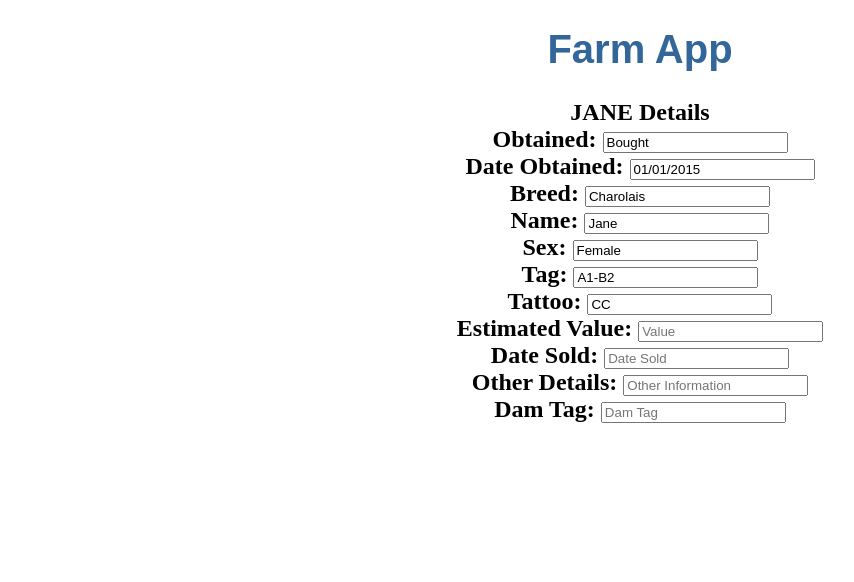
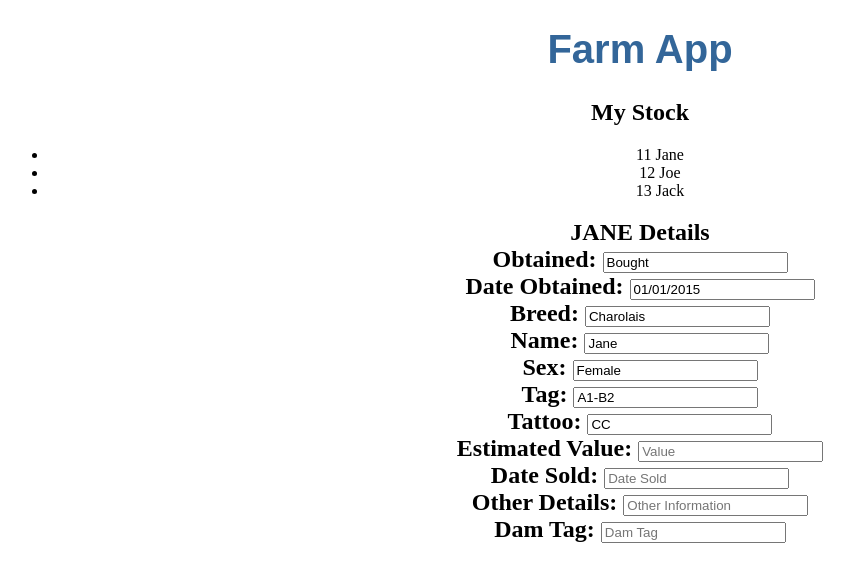
Before and after one commit to diarmaidm/farm, an Angular app: page / in a window 1280 px wide. Shown: the top 582 px of the page, without its empty margins (0-854 px from the left). Built offline with nearby package versions, Linux system fonts and the light colour scheme.

Commit message:
Add mock stock and display list stock

```diff
--- /dev/null
+++ b/src/app/mock-stockes.ts
@@ -0,0 +1,46 @@
+import { Stock } from './stock';
+
+export const STOCKES: Stock[] = [
+  {
+    id: 11,
+    obtainedhow: 'Bought',
+    obtainedwhen: '01/01/2015',
+    breed: 'Charolais',
+    name: 'Jane',
+    sex: 'Female',
+    tag: 'A1-B1',
+    tattoo: 'AA',
+    value: null,
+    soldwhen: null,
+    otherdetails: null,
+    damtag: null
+  },
+  {
+    id: 12,
+    obtainedhow: 'Bought',
+    obtainedwhen: '02/02/2015',
+    breed: 'Angus',
+    name: 'Joe',
+    sex: 'Male',
+    tag: 'A2-B2',
+    tattoo: 'BB',
+    value: null,
+    soldwhen: null,
+    otherdetails: null,
+    damtag: null
+  },
+  {
+    id: 13,
+    obtainedhow: 'Bought',
+    obtainedwhen: '03/03/2015',
+    breed: 'Limousine',
+    name: 'Jack',
+    sex: 'Male',
+    tag: 'A3-B3',
+    tattoo: 'CC',
+    value: null,
+    soldwhen: null,
+    otherdetails: null,
+    damtag: null
+  }
+];
--- a/src/app/stock/stock.component.html
+++ b/src/app/stock/stock.component.html
@@ -1,3 +1,10 @@
+<h2>My Stock</h2>
+<ul class="stock">
+  <li *ngFor="let stock of stockes">
+    <span class="badge">{{stock.id}}</span> {{stock.name}}
+  </li>
+</ul>
+
 <h2>
   {{ stock.name | uppercase }} Details
   <div>
--- a/src/app/stock/stock.component.ts
+++ b/src/app/stock/stock.component.ts
@@ -1,5 +1,6 @@
 import { Component, OnInit } from '@angular/core';
 import { Stock } from '../stock';
+import { STOCKES } from '../mock-stockes';
 
 @Component({
   selector: 'app-stock',
@@ -8,6 +9,7 @@ import { Stock } from '../stock';
 })
 export class StockComponent implements OnInit {
 
+  stockes = STOCKES;
   stock: Stock = {
     id: 1,
     obtainedhow: 'Bought',
@@ -23,7 +25,8 @@ export class StockComponent implements OnInit {
     damtag: null
   };
 
-  constructor() { }
+  constructor() {
+  }
 
   ngOnInit() {
   }
```
